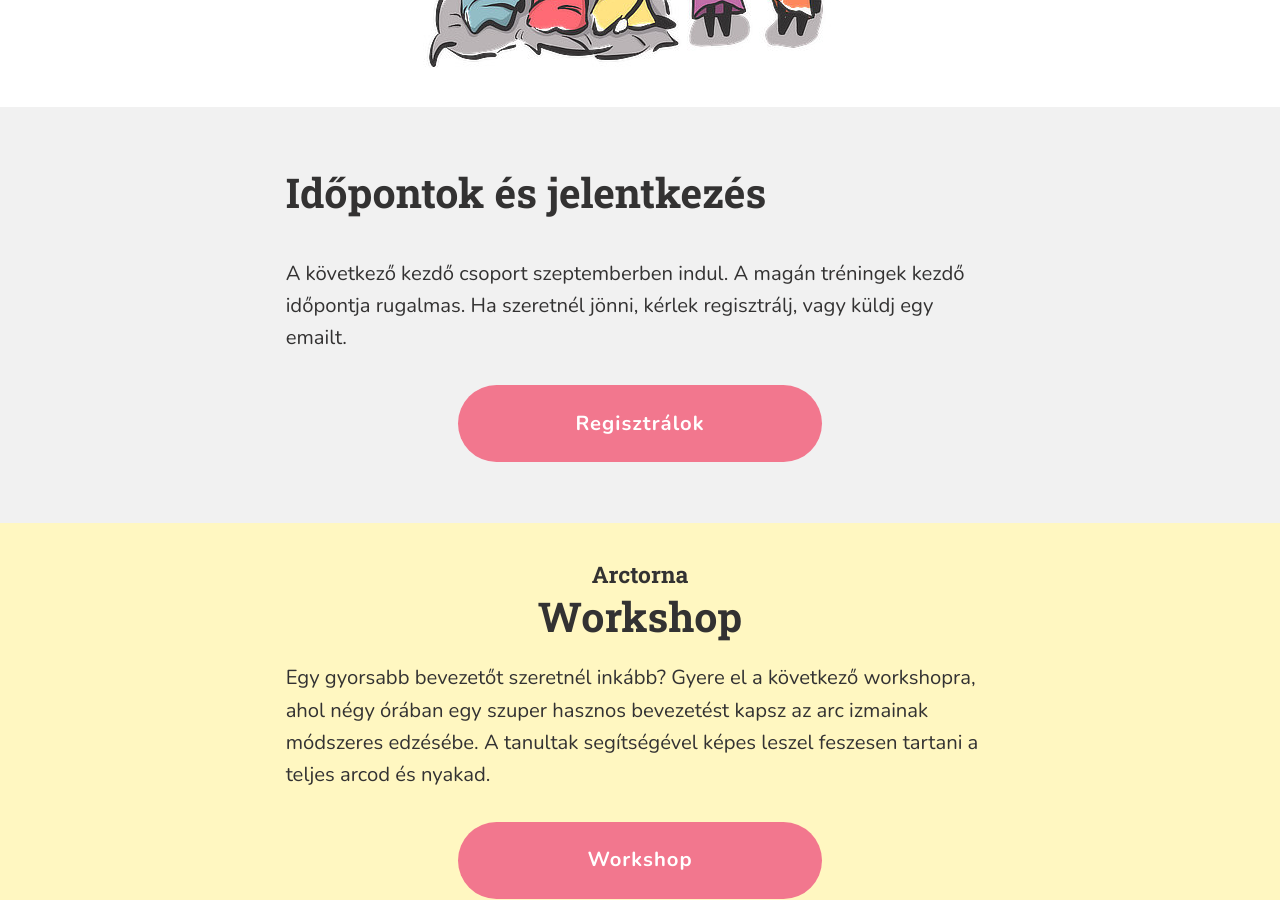
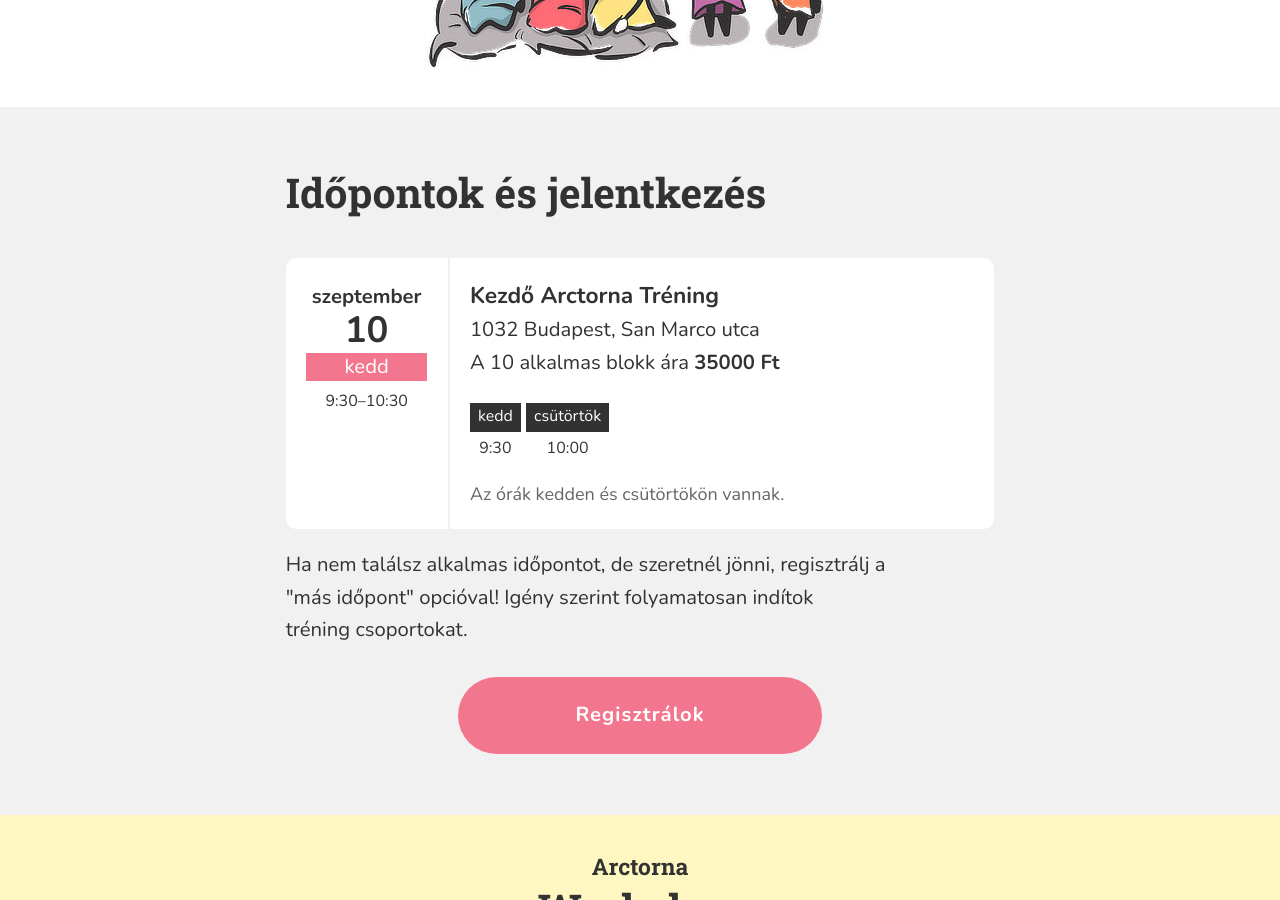
Before and after one commit to monikamudra/arctorna, a Jekyll site: the page built from trening.md, in a window 1280 px wide and 900 px high, scrolled down 2297 px. Built offline with Jekyll 4.4.1, drawn with Linux system fonts in a browser that asks for light colours.

Commit message:
Add new training event

```diff
--- a/_data/training.yaml
+++ b/_data/training.yaml
@@ -5,16 +5,16 @@ deposit: 10000
 private_price: 59000
 price_desc: A 10 alkalmas blokk ára
 events:
-  - date: 2019-5-20T012:00
-    start: "12:00"
-    end: "13:00"
+  - date: 2019-9-10T09:30
+    start: "9:30"
+    end: "10:30"
     title: Kezdő Arctorna Tréning
     classes:
       -
-        day: hétfő
-        time: "12:00"
+        day: kedd
+        time: "9:30"
       -
         day: csütörtök
         time: "10:00"
     description: >-
-      Az órák hétfőn és csütörtökön vannak.
+      Az órák kedden és csütörtökön vannak.
--- a/_layouts/trening.html
+++ b/_layouts/trening.html
@@ -55,9 +55,9 @@ layout: default
     <div class="c-ContentBlock u-MarginTop">
       <div class="c-Article">
         <p>
-          A következő kezdő csoport szeptemberben indul. A magán tréningek
-          kezdő időpontja rugalmas. Ha szeretnél jönni, kérlek regisztrálj,
-          vagy küldj egy emailt.
+           Ha nem találsz alkalmas időpontot, de szeretnél jönni, regisztrálj a
+          "más&nbsp;időpont" opcióval! Igény szerint folyamatosan
+          indítok tréning&nbsp;csoportokat.
         </p>
       </div>
     </div>
```
